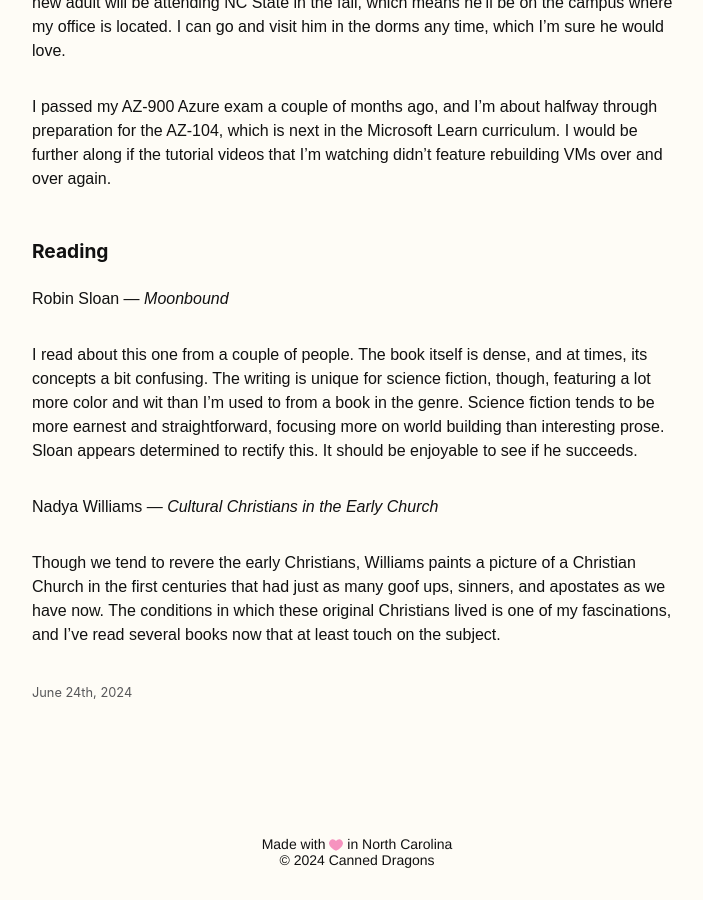
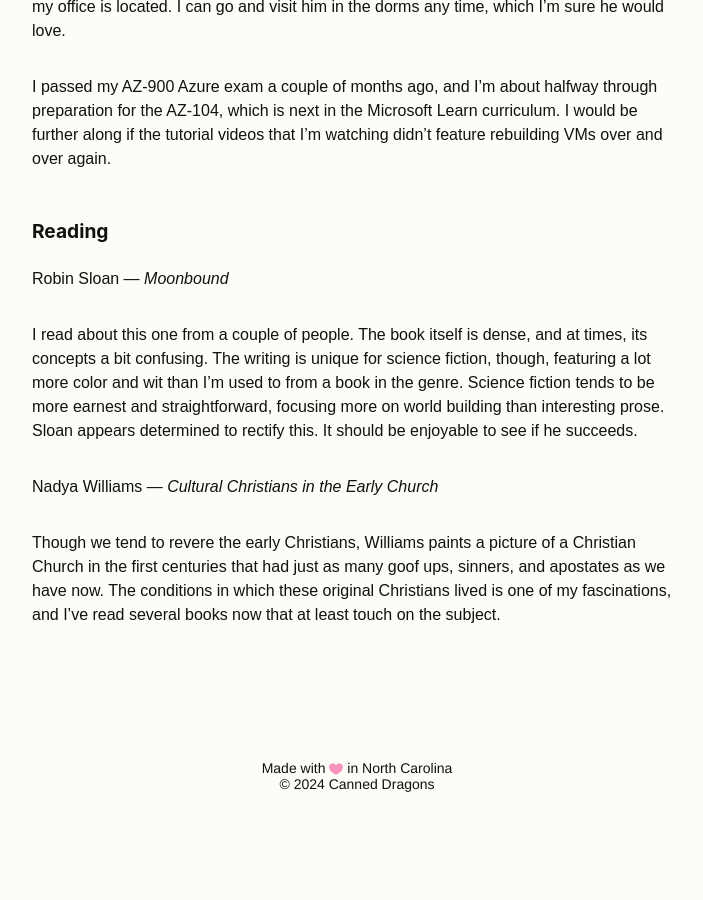
Before and after one commit to frostedechoes/canneddragons, a Jekyll site: the page built from _pages/now.md, in a window 1280 px wide and 900 px high, scrolled down 1773 px. Shown: the whole window, without its empty margins (283-986 px from the left). Built offline with Jekyll 4.4.1, drawn with Linux system fonts in a browser that asks for light colours; nearby versions of some CDN libraries; some web fonts are replaced; after the commit the page ends 2597 px from its top, so only the background shows below that.

Commit message:
moved date on post page

```diff
--- a/_layouts/post.html
+++ b/_layouts/post.html
@@ -9,7 +9,7 @@
 	<article>
 
 	<h1 class="post-title">{%- if page.nowPage -%}{{ site.categories.now[0].title }}{%- else -%}{{ page.title }}{%- endif -%}</h1>
-
+<p class="heading-date-line"><time datetime="{{ post.date | date: "%b %d %Y" | upcase }}">{{ post.date | date: "%b %d %Y" | upcase }}</time></p>
 {%- if page.categories contains "now" -%}
 	{%- include now-blurb.html -%}
 {%- endif -%}
@@ -20,10 +20,6 @@
 
 {{ content }}
 
-<p class="post-author-and-time">
-	<time datetime="{{ postDate | date: '%Y-%m-%d' }}">
-		{%- unless page.custom-date %}{{ postDate | date: "%B" }} {{prettyDateOfPost}}{{ ordinalEnding }}, {{ postDate | date: "%Y" }}{%- else -%}{{ page.custom-date }}{%- endunless -%}</time>
-	</p>
 </article>
 
 {%- if page.categories contains "now" -%}
```
